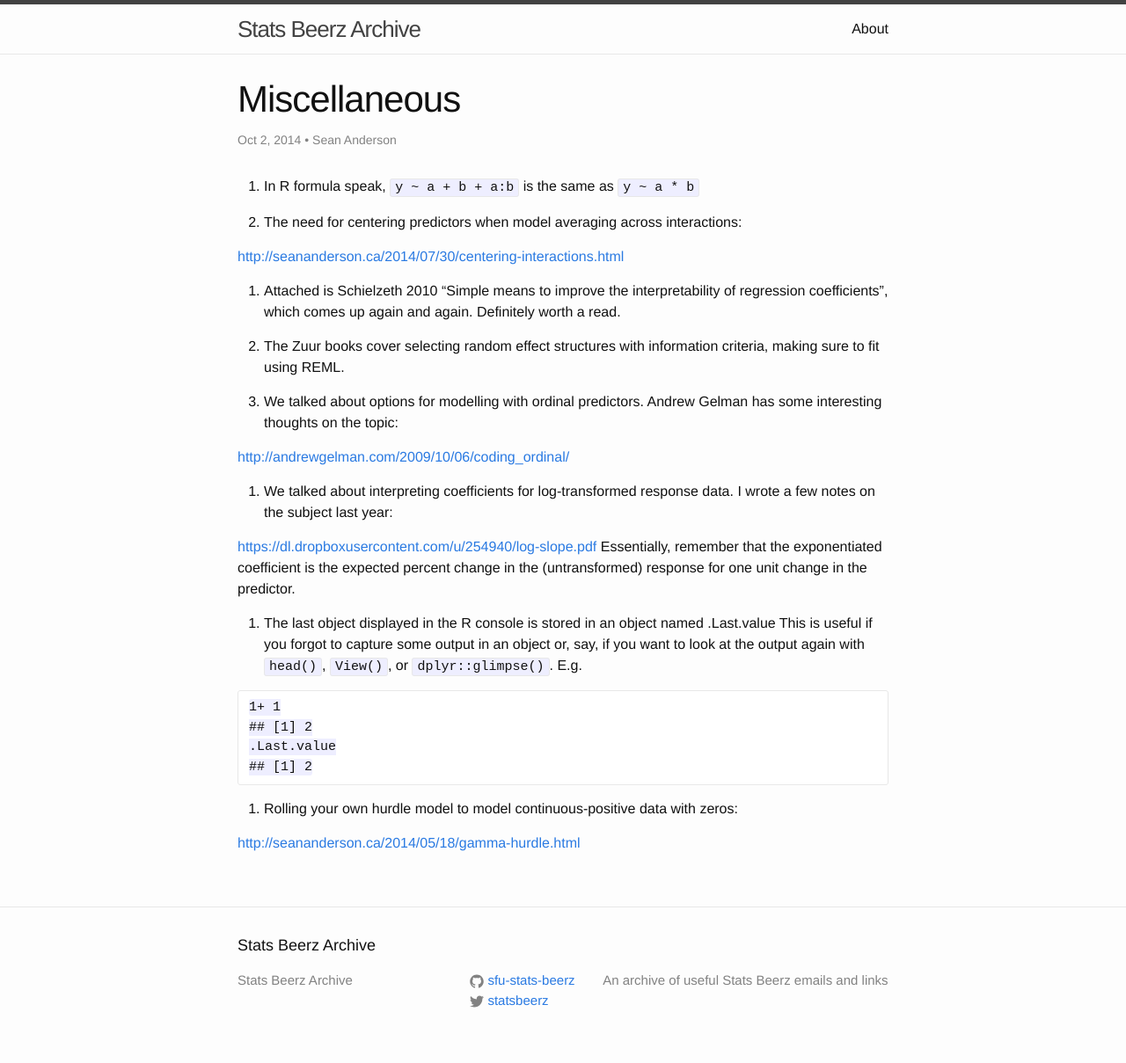
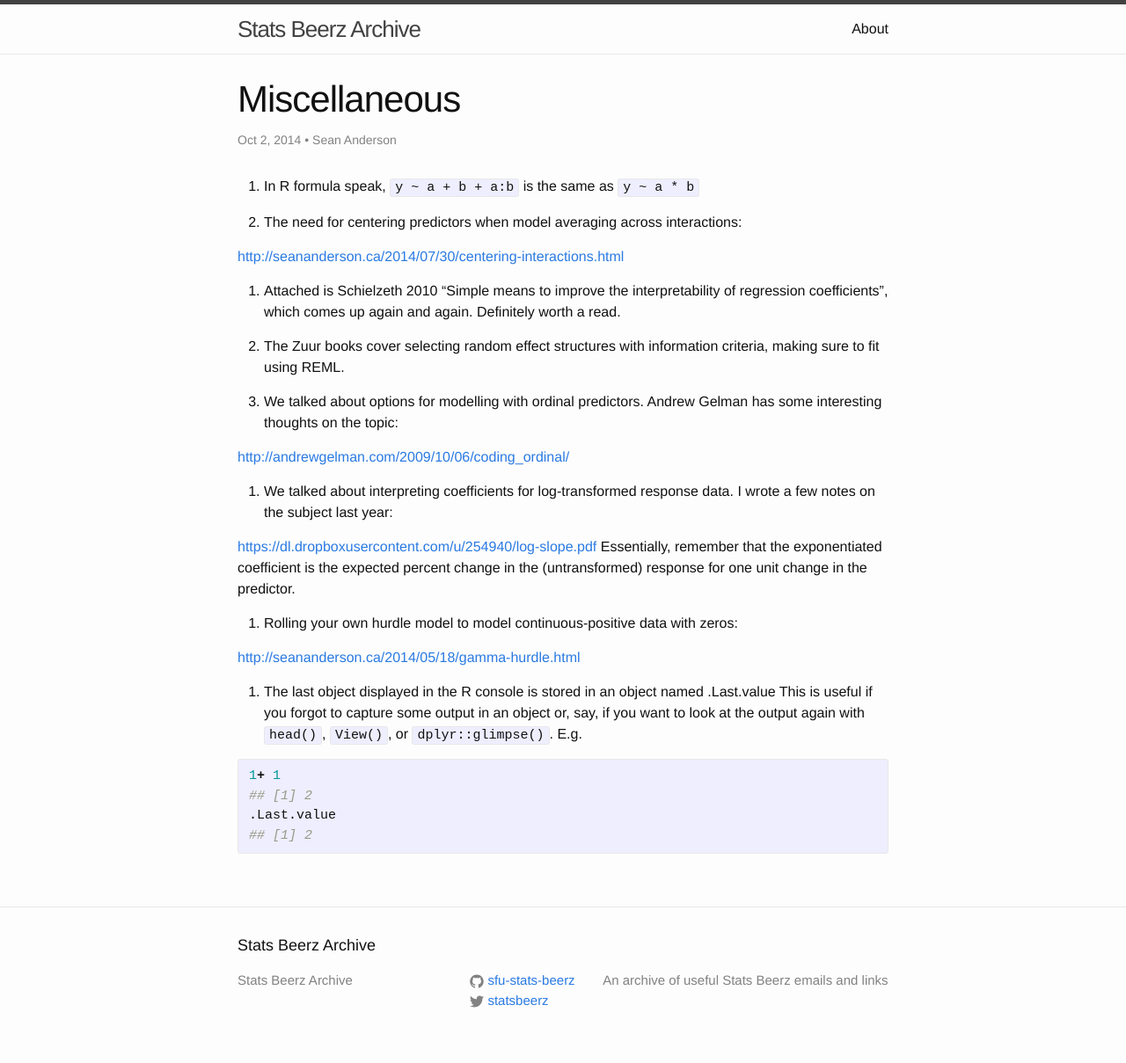
Before and after one commit to sfu-stats-beerz/sfu-stats-beerz.github.io, a Jekyll site: the page built from _posts/2014-10-02-recap.md, in a window 1280 px wide. Shown: the whole page at 88% size. Built offline with Jekyll 4.4.1, drawn with Linux system fonts in a browser that asks for light colours.

Commit message:
Try fixing code block

````diff
--- a/_posts/2014-10-02-recap.md
+++ b/_posts/2014-10-02-recap.md
@@ -20,14 +20,14 @@ author: Sean Anderson
 <https://dl.dropboxusercontent.com/u/254940/log-slope.pdf>
 Essentially, remember that the exponentiated coefficient is the expected percent change in the (untransformed) response for one unit change in the predictor.
 
-7. The last object displayed in the R console is stored in an object named .Last.value  This is useful if you forgot to capture some output in an object or, say, if you want to look at the output again with `head()`, `View()`, or `dplyr::glimpse()`. E.g.
+7. Rolling your own hurdle model to model continuous-positive data with zeros:
+<http://seananderson.ca/2014/05/18/gamma-hurdle.html>
 
-```
+8. The last object displayed in the R console is stored in an object named .Last.value  This is useful if you forgot to capture some output in an object or, say, if you want to look at the output again with `head()`, `View()`, or `dplyr::glimpse()`. E.g.
+
+{% highlight R %}
 1+ 1
 ## [1] 2
 .Last.value
 ## [1] 2
-```
-
-8. Rolling your own hurdle model to model continuous-positive data with zeros:
-<http://seananderson.ca/2014/05/18/gamma-hurdle.html>
+{% endhighlight %}
````
